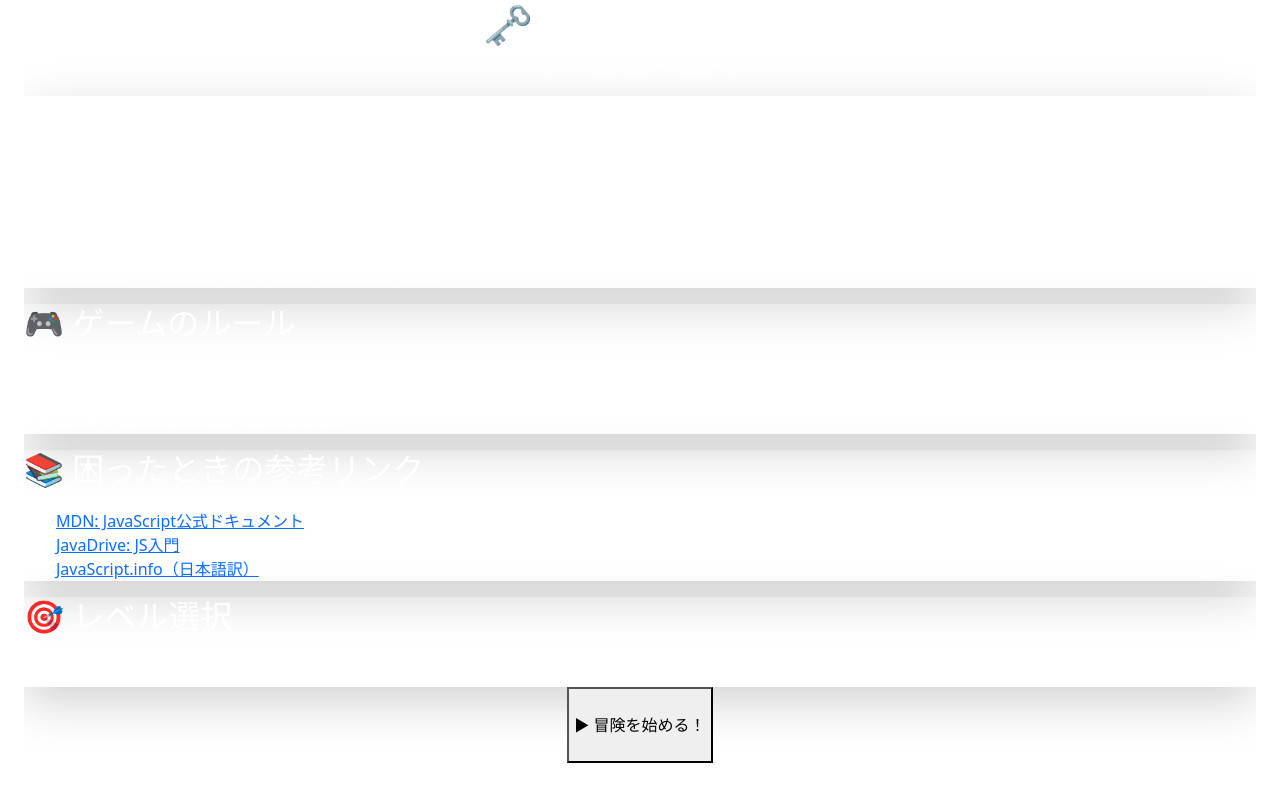
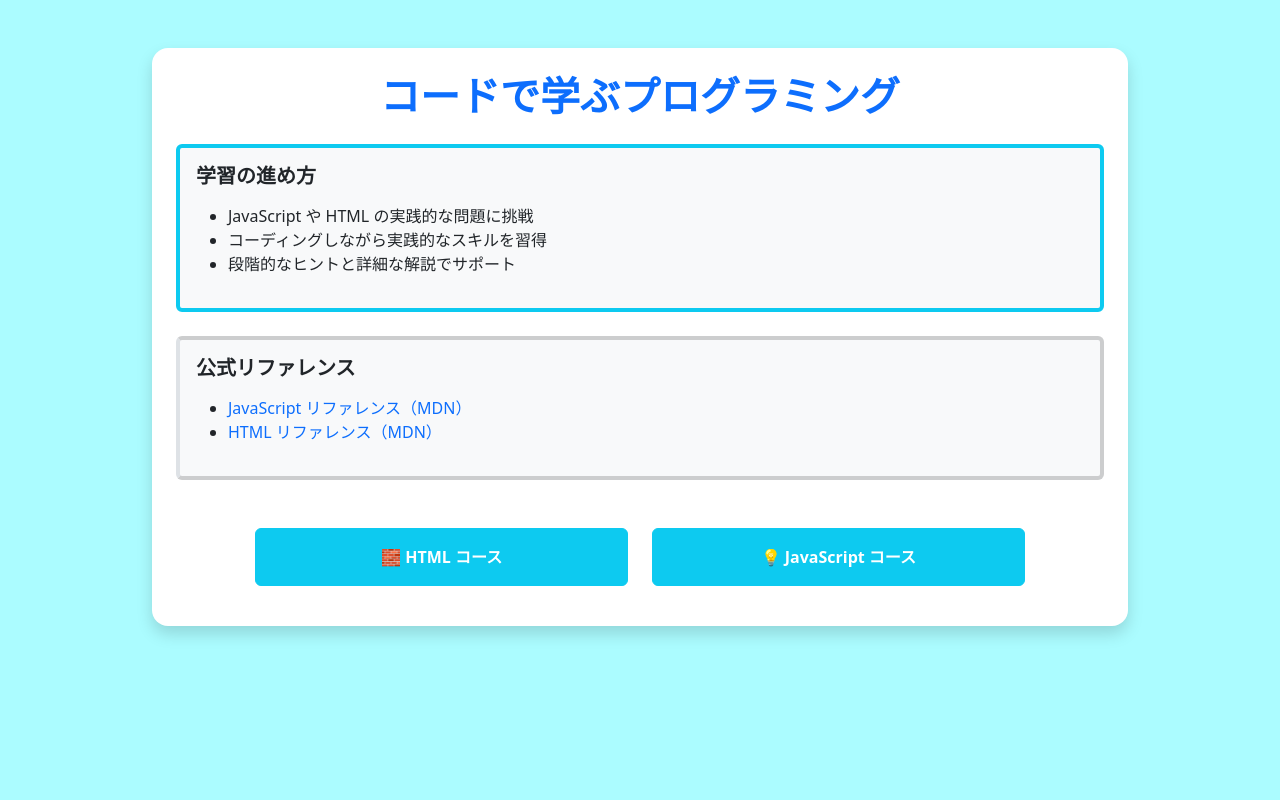
Before and after one commit to dai-chan-m/programingGakushu, a Next.js app: page / in a window 1280 px wide. Built offline with nearby package versions, Linux system fonts and the light colour scheme.

Commit message:
トップページの修正

```diff
--- a/src/app/globals.css
+++ b/src/app/globals.css
@@ -1,5 +1,5 @@
 :root {
-  --background: #ffffff;
+  --background: #e4f7ef;
   --foreground: #171717;
 }
 
@@ -22,3 +22,122 @@ body {
   color: var(--foreground);
   font-family: Arial, Helvetica, sans-serif;
 }
+
+.bg {
+  background-size: cover;
+  background-position: center;
+  background-attachment: fixed;
+  background-color: rgb(171, 252, 255);
+  min-height: 100vh;
+}
+
+/* モダンなカード設計 */
+.modern-card {
+  background: rgba(40, 40, 40, 0.8);
+  border-radius: 12px;
+  border: 1px solid rgba(255, 255, 255, 0.1);
+  box-shadow: 0 8px 20px rgba(0, 0, 0, 0.2);
+  backdrop-filter: blur(10px);
+  color: #f5f5f5;
+  transition: transform 0.2s ease, box-shadow 0.2s ease;
+}
+
+.modern-card:hover {
+  transform: translateY(-5px);
+  box-shadow: 0 12px 25px rgba(0, 0, 0, 0.25);
+}
+
+/* ホームページのコンテナ */
+.prologue-container {
+  background: linear-gradient(135deg, #121212, #1e1e1e);
+  min-height: 100vh;
+  color: #f5f5f5;
+}
+
+.content-wrapper {
+  max-width: 900px;
+}
+
+/* モダンなタイトル */
+.modern-title {
+  font-family: 'Inter', 'Helvetica Neue', sans-serif;
+  font-weight: 700;
+  letter-spacing: -1px;
+  color: #f5f5f5;
+  margin-bottom: 2rem;
+}
+
+.accent {
+  color: #3a86ff;
+  position: relative;
+  padding: 0 0.3rem;
+}
+
+/* セクションタイトル */
+.section-title {
+  font-weight: 600;
+  color: #3a86ff;
+  margin-bottom: 1rem;
+  border-bottom: 1px solid rgba(255, 255, 255, 0.1);
+  padding-bottom: 0.5rem;
+}
+
+/* 機能リスト */
+.feature-list {
+  list-style-type: none;
+  padding-left: 0.5rem;
+}
+
+.feature-list li {
+  padding: 0.5rem 0;
+  position: relative;
+  padding-left: 1.5rem;
+}
+
+.feature-list li:before {
+  content: "→";
+  position: absolute;
+  left: 0;
+  color: #3a86ff;
+}
+
+/* リンクスタイル */
+.resource-link {
+  color: #61dafb;
+  text-decoration: none;
+  transition: color 0.2s ease;
+}
+
+.resource-link:hover {
+  color: #3a86ff;
+  text-decoration: underline;
+}
+
+/* ボタンスタイル */
+.course-btn {
+  font-weight: 600;
+  border: none;
+  border-radius: 8px;
+  padding: 12px 24px;
+  transition: all 0.2s ease;
+}
+
+.html-btn {
+  background-color: #e34c26;
+  color: white;
+}
+
+.html-btn:hover {
+  background-color: #f06529;
+  transform: translateY(-2px);
+}
+
+.js-btn {
+  background-color: #f0db4f;
+  color: #323330;
+}
+
+.js-btn:hover {
+  background-color: #f7df1e;
+  transform: translateY(-2px);
+}
--- a/src/app/html/practice/page.tsx
+++ b/src/app/html/practice/page.tsx
@@ -129,7 +129,7 @@ export default function PracticePostPage() {
           <Alert variant="info">
             ✅ 投稿を受け付けました！内容を確認後、公開されます。
           </Alert>
-          <Link href="/practice/list" passHref legacyBehavior>
+          <Link href="/html/practice/list" passHref legacyBehavior>
             <a className="btn btn-lg btn-outline-primary rounded-pill fw-bold shadow-sm px-4 py-2">
               🌟 みんなの投稿を見る
             </a>
--- a/src/app/layout.tsx
+++ b/src/app/layout.tsx
@@ -26,7 +26,7 @@ export default function RootLayout({
   return (
     <html lang="en">
       <body
-        className={`${geistSans.variable} ${geistMono.variable} antialiased w-100 max-w-screen-md mx-auto px-4`}
+        className={`${geistSans.variable} ${geistMono.variable} antialiased w-100 max-w-screen-md mx-auto bg`}
       >
         {children}
       </body>
--- a/src/app/page.tsx
+++ b/src/app/page.tsx
@@ -1,133 +1,78 @@
 "use client";
 
+import { Container, Row, Col, Card, Button } from "react-bootstrap";
 import Link from "next/link";
-import { useRouter } from "next/navigation";
 
 export default function Prologue() {
-  const router = useRouter();
+  return (
+    <Container className="py-5 bg" style={{ maxWidth: "1000px" }}>
+      <Card className="shadow border-0 rounded-4">
+        <Card.Body className="p-4">
+          <h1 className="text-center fw-bold text-primary mb-4">
+            コードで学ぶプログラミング
+          </h1>
 
-  const handleStart = () => {
-    const se = new Audio("/se/start.mp3");
-    se.play();
-    router.push("/levels/1");
-  };
+          <Card className="bg-light border-start border-4 border-info mb-4">
+            <Card.Body>
+              <h5 className="fw-bold mb-3">学習の進め方</h5>
+              <ul>
+                <li>JavaScript や HTML の実践的な問題に挑戦</li>
+                <li>コーディングしながら実践的なスキルを習得</li>
+                <li>段階的なヒントと詳細な解説でサポート</li>
+              </ul>
+            </Card.Body>
+          </Card>
 
-  return (
-    <div className="relative min-h-screen bg-gradient-to-b from-[#0d0d0d] via-[#1a1a1a] to-black text-white font-mono overflow-hidden">
-      {/* BGM */}
-      <audio autoPlay loop>
-        <source src="/bgm/escape-ambient.mp3" type="audio/mp3" />
-      </audio>
-
-      {/* 背景 */}
-      <div className="absolute inset-0 opacity-10 bg-[url('/bg-dark-temple.jpg')] bg-cover bg-center pointer-events-none" />
-
-      {/* 本文 */}
-      <div className="relative z-10 max-w-3xl mx-auto px-6 py-16">
-        <h1 className="text-5xl md:text-6xl font-extrabold text-green-400 text-center drop-shadow-lg animate-pulse">
-          🗝 Escape Quest
-        </h1>
-        <p className="text-center text-gray-400 mt-2 italic">
-          ～コードで扉を開け、脱出せよ～
-        </p>
-
-        {/* ナレーション */}
-        <div className="bg-black/50 p-6 rounded-xl shadow-lg mt-12 text-lg text-gray-300 leading-relaxed animate-fadeIn">
-          <p className="mb-4">――暗闇の中、あなたは目を覚ました。</p>
-          <p className="mb-4">
-            足元には魔法陣。手には古びた巻物。そして目の前には…閉ざされた扉。
-          </p>
-          <p className="mb-4">
-            「この扉を開けるには、
-            <span className="text-green-300">コードの力</span>が必要だ――」
-          </p>
-          <p>
-            ここから、あなたの冒険が始まる。
-            <br />
-            <span className="text-yellow-300 font-bold">Escape Quest</span>
-            ――それは、コードで世界を解き明かす旅。
-          </p>
-        </div>
-
-        {/* ルール説明 */}
-        <div className="bg-black/40 p-6 rounded-xl mt-10 shadow-lg">
-          <h2 className="text-2xl font-bold text-yellow-300 mb-3 border-b border-yellow-600 pb-1">
-            🎮 ゲームのルール
-          </h2>
-          <ul className="list-disc pl-6 text-gray-300 space-y-2">
-            <li>各ステージには JavaScript のお題があります</li>
-            <li>コードを書いて正しい出力を導けば扉が開きます</li>
-            <li>ヒントや解説で助けを借りながら進もう！</li>
-          </ul>
-        </div>
-
-        {/* 参考リンク */}
-        <div className="bg-black/40 p-6 rounded-xl mt-8 shadow-lg">
-          <h2 className="text-2xl font-bold text-blue-300 mb-3 border-b border-blue-600 pb-1">
-            📚 困ったときの参考リンク
-          </h2>
-          <ul className="list-disc pl-6 space-y-2 text-blue-200">
+          <Card className="bg-light border-start border-4 mb-4">
+            <Card.Body>
+              <h5 className="fw-bold mb-3">公式リファレンス</h5>
+              <ul>
                 <li>
                   <a
                     href="https://developer.mozilla.org/ja/docs/Web/JavaScript"
                     target="_blank"
                     rel="noopener noreferrer"
-                className="hover:underline"
+                    className="text-decoration-none"
                   >
-                MDN: JavaScript公式ドキュメント
+                    JavaScript リファレンス（MDN）
                   </a>
                 </li>
                 <li>
                   <a
-                href="https://www.javadrive.jp/javascript/"
+                    href="https://developer.mozilla.org/ja/docs/Web/HTML"
                     target="_blank"
                     rel="noopener noreferrer"
-                className="hover:underline"
+                    className="text-decoration-none"
                   >
-                JavaDrive: JS入門
-              </a>
-            </li>
-            <li>
-              <a
-                href="https://ja.javascript.info/"
-                target="_blank"
-                rel="noopener noreferrer"
-                className="hover:underline"
-              >
-                JavaScript.info（日本語訳）
+                    HTML リファレンス（MDN）
                   </a>
                 </li>
               </ul>
+            </Card.Body>
+          </Card>
+
+          <div className="text-center mt-5">
+            <Row className="justify-content-center">
+              <Col md={5} className="mb-3">
+                <Link
+                  href="/html/level1"
+                  className="w-100 py-3 rounded fw-bold text-white btn btn-info"
+                >
+                  🧱 HTML コース
+                </Link>
+              </Col>
+              <Col md={5} className="mb-3">
+                <Link
+                  href="/javascript/level1"
+                  className="w-100 py-3 rounded fw-bold text-white btn btn-info"
+                >
+                  💡 JavaScript コース
+                </Link>
+              </Col>
+            </Row>
           </div>
-
-        {/* レベル選択 */}
-        <div className="bg-black/40 p-6 rounded-xl mt-8 shadow-lg">
-          <h2 className="text-2xl font-bold text-purple-300 mb-3 border-b border-purple-600 pb-1">
-            🎯 レベル選択
-          </h2>
-          <div className="grid grid-cols-2 sm:grid-cols-3 md:grid-cols-5 gap-3 mt-4">
-            {[...Array(10)].map((_, i) => (
-              <Link
-                key={i + 1}
-                href={`/levels/${i + 1}`}
-                className="bg-gray-800 hover:bg-gray-700 text-white font-bold p-3 rounded-lg text-center transition duration-200 hover:scale-105 hover:shadow-lg"
-              >
-                レベル {i + 1}
-              </Link>
-            ))}
-          </div>
-        </div>
-
-        {/* スタートボタン */}
-        <div className="text-center mt-12">
-          <button
-            onClick={handleStart}
-            className="px-8 py-4 bg-gradient-to-r from-green-400 via-green-300 to-green-400 text-black font-bold text-xl rounded-full shadow-xl hover:scale-105 hover:brightness-110 transition transform duration-200"
-          >
-            ▶ 冒険を始める！
-          </button>
-        </div>
-      </div>
-    </div>
+        </Card.Body>
+      </Card>
+    </Container>
   );
 }
--- a/src/components/PageLayout.tsx
+++ b/src/components/PageLayout.tsx
@@ -4,7 +4,7 @@ import { ReactNode } from "react";
 
 export default function PageLayout({ children }: { children: ReactNode }) {
   return (
-    <Container className="py-5" style={{ maxWidth: "1000px" }}>
+    <Container className="py-5 bg" style={{ maxWidth: "1000px" }}>
       <Card className="shadow border-0 rounded-4">
         <Card.Body className="p-4">{children}</Card.Body>
       </Card>
```
Also changed, not shown: src/app/html/level1/page.tsx (+14 -50 lines), src/app/html/level2/page.tsx (+9 -10 lines). Lines whose indentation alone changed are shown as unchanged.
